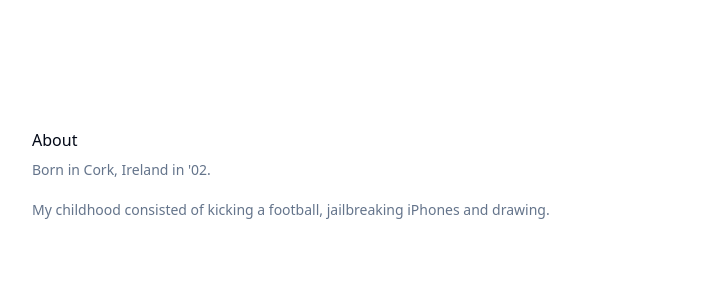
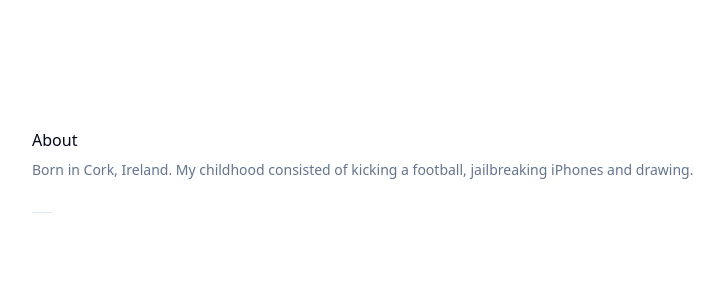
Before and after one commit to dtsloane/sloane-web, a Next.js app: page /about in a window 1280 px wide. Shown: the top 300 px of the page, without its empty margins (96-820 px from the left). Built offline with nearby package versions, Linux system fonts and the light colour scheme.

Commit message:
seperator : about

```diff
--- a/src/pages/about.tsx
+++ b/src/pages/about.tsx
@@ -1,16 +1,16 @@
 import '../app/globals.css';
+import { Separator } from "@/components/ui/separator";
 
 const About = () => {
     return (
-        <div className="flex p-32 h-screen space-y-2">
+        <div className="flex-col p-32 h-screen">
             <div className="space-y-2">
                 <h4 className="text-md font-medium">About</h4>
                 <p className="text-sm text-muted-foreground">
-                  Born in Cork, Ireland in '02. <br /><br />
-                  My childhood consisted of kicking a football, jailbreaking iPhones and drawing.
-
+                  Born in Cork, Ireland. My childhood consisted of kicking a football, jailbreaking iPhones and drawing.
                 </p>
             </div>
+            <Separator className='w-5 mt-8'/>
         </div>
     );
 }
```
